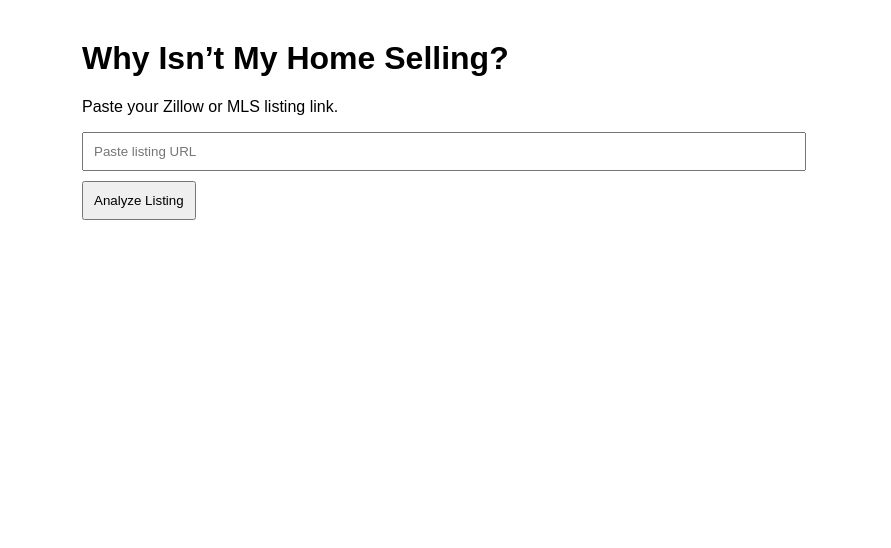
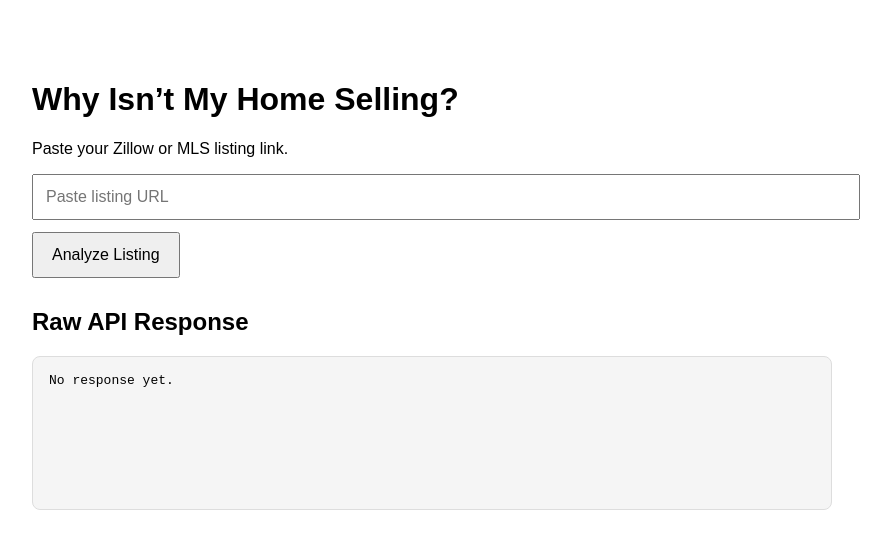
Before and after one commit to tomasellimortgage/why-home-not-selling-ai, a Next.js app: page / in a window 1280 px wide. Shown: the top 548 px of the page, without its empty margins (208-1099 px from the left). Built offline with nearby package versions, Linux system fonts and the light colour scheme.

Commit message:
Refactor analyze function and improve UI
Refactor analyze function to handle raw response and errors. Update UI elements for better styling and error display.

```diff
--- a/pages/index.js
+++ b/pages/index.js
@@ -1,59 +1,97 @@
-
-import { useState } from 'react';
+import { useState } from "react";
 
 export default function Home() {
-  const [url, setUrl] = useState('');
-  const [report, setReport] = useState(null);
+  const [url, setUrl] = useState("");
   const [loading, setLoading] = useState(false);
+  const [raw, setRaw] = useState("");
+  const [error, setError] = useState("");
 
   async function analyze() {
     setLoading(true);
-    const res = await fetch('/api/analyze', {
-      method: 'POST',
-      headers: {'Content-Type':'application/json'},
-      body: JSON.stringify({url})
-    });
-    const data = await res.json();
-    setReport(data);
-    setLoading(false);
+    setRaw("");
+    setError("");
+
+    try {
+      const res = await fetch("/api/analyze", {
+        method: "POST",
+        headers: {
+          "Content-Type": "application/json",
+        },
+        body: JSON.stringify({ url }),
+      });
+
+      const text = await res.text();
+      setRaw(text);
+
+      if (!res.ok) {
+        setError(`Request failed: ${res.status}`);
+      }
+    } catch (err) {
+      setError(err?.message || "Unknown browser error");
+    } finally {
+      setLoading(false);
+    }
   }
 
   return (
-    <div style={{fontFamily:"Arial", maxWidth:700, margin:"40px auto"}}>
+    <div
+      style={{
+        fontFamily: "Arial, sans-serif",
+        maxWidth: 800,
+        margin: "40px auto",
+        padding: 20,
+      }}
+    >
       <h1>Why Isn’t My Home Selling?</h1>
       <p>Paste your Zillow or MLS listing link.</p>
+
       <input
         value={url}
-        onChange={e=>setUrl(e.target.value)}
-        style={{width:"100%", padding:10}}
+        onChange={(e) => setUrl(e.target.value)}
         placeholder="Paste listing URL"
+        style={{
+          width: "100%",
+          padding: 12,
+          marginBottom: 12,
+          fontSize: 16,
+        }}
       />
-      <button onClick={analyze} style={{marginTop:10,padding:10}}>Analyze Listing</button>
 
-      {loading && <p>Analyzing listing...</p>}
+      <button
+        onClick={analyze}
+        style={{
+          padding: "12px 18px",
+          fontSize: 16,
+          cursor: "pointer",
+        }}
+      >
+        Analyze Listing
+      </button>
 
-      {report && (
-        <div style={{marginTop:30}}>
-          <h2>Top Reasons Your Home May Not Be Selling</h2>
-          <ul>
-            {report.reasons.map((r,i)=>(<li key={i}>{r}</li>))}
-          </ul>
+      {loading && <p style={{ marginTop: 20 }}>Analyzing listing...</p>}
 
-          <h3>Recommendations</h3>
-          <p>{report.recommendations}</p>
-
-          <hr/>
-
-          <h3>Want a second opinion from a local expert?</h3>
-          <form action="/api/lead" method="POST">
-            <input name="name" placeholder="Name" required /><br/>
-            <input name="email" placeholder="Email" required /><br/>
-            <input name="phone" placeholder="Phone" /><br/>
-            <input type="hidden" name="listing" value={url}/>
-            <button type="submit">Connect with a Local Expert</button>
-          </form>
+      {error && (
+        <div style={{ marginTop: 20, color: "red", fontWeight: "bold" }}>
+          {error}
         </div>
       )}
+
+      <div style={{ marginTop: 30 }}>
+        <h2>Raw API Response</h2>
+        <pre
+          style={{
+            whiteSpace: "pre-wrap",
+            wordBreak: "break-word",
+            background: "#f5f5f5",
+            padding: 16,
+            border: "1px solid #ddd",
+            borderRadius: 8,
+            minHeight: 120,
+          }}
+        >
+          {raw || "No response yet."}
+        </pre>
+      </div>
     </div>
   );
 }
```
